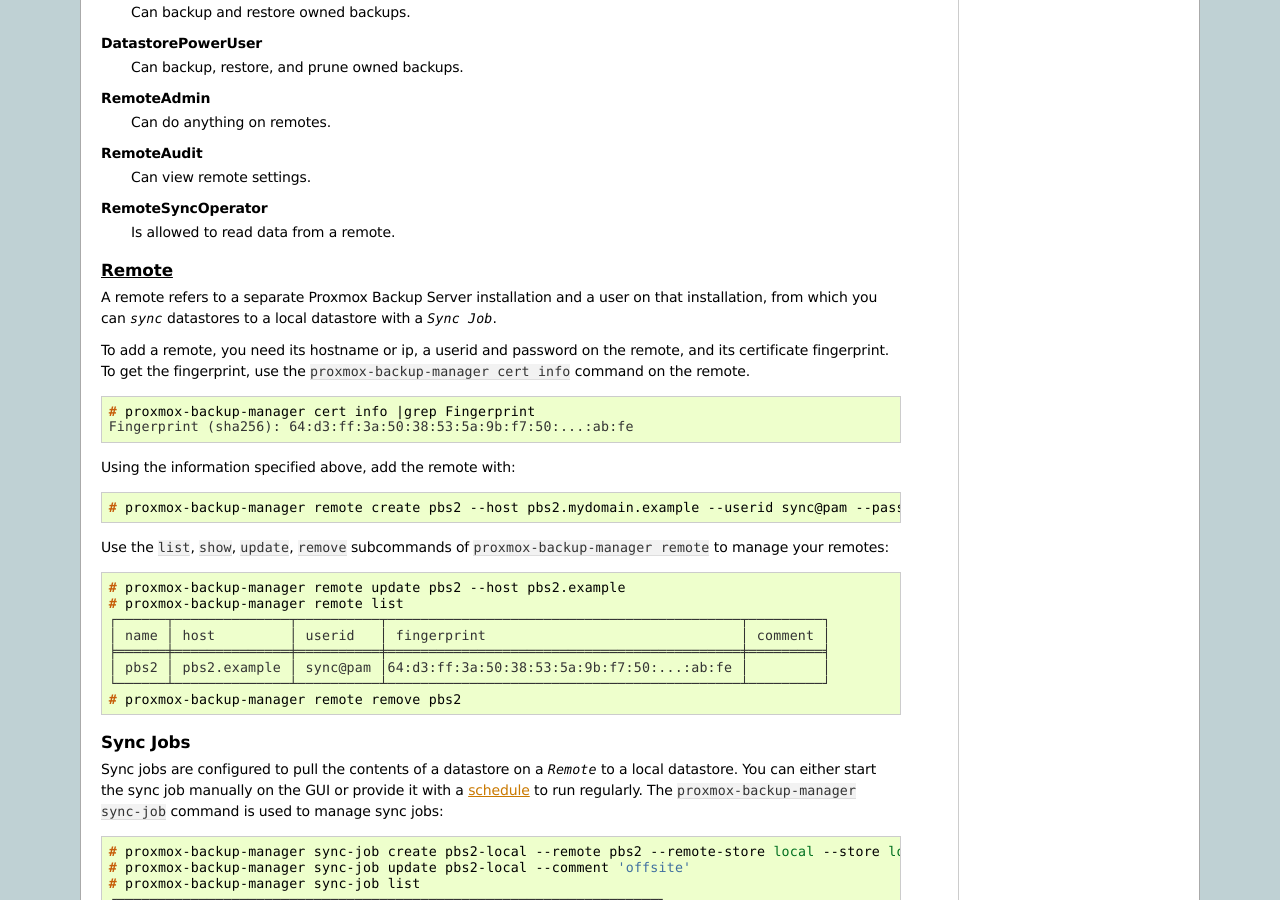
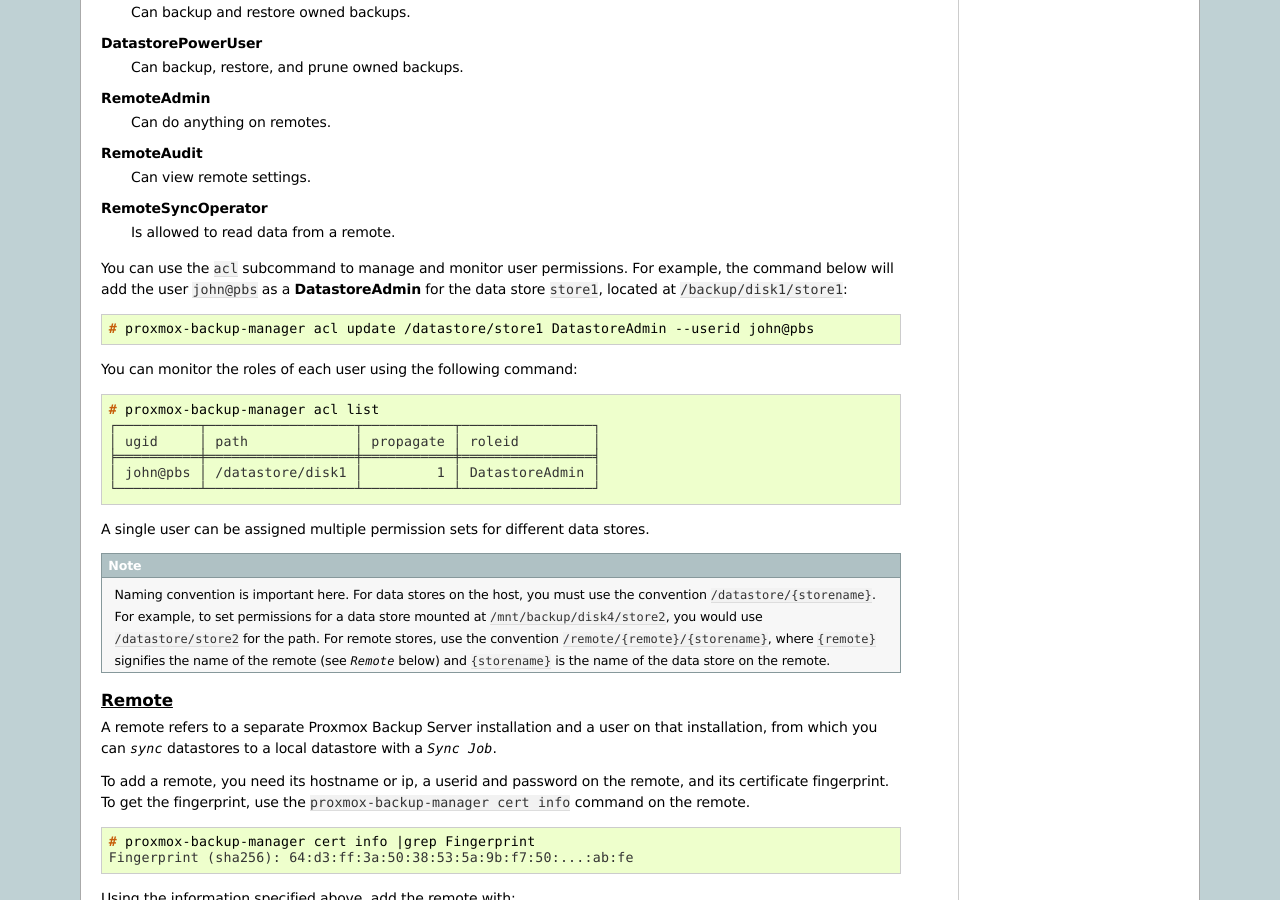
Before and after one commit to proxmox/proxmox-backup, a Sphinx documentation site: the page built from docs/administration-guide.rst, in a window 1280 px wide and 900 px high, scrolled down 4955 px. Built offline with Sphinx 7.4.7, drawn with Linux system fonts in a browser that asks for light colours.

Commit message:
Add section describing acl tool
This adds a section how to use the acl subcommand
to manage user access control

Signed-off-by: Dylan Whyte <d.whyte@proxmox.com>

```diff
--- a/docs/administration-guide.rst
+++ b/docs/administration-guide.rst
@@ -374,6 +374,35 @@
 **RemoteSyncOperator**
   Is allowed to read data from a remote.
 
+You can use the ``acl`` subcommand to manage and monitor user permissions. For
+example, the command below will add the user ``john@pbs`` as a
+**DatastoreAdmin** for the data store ``store1``, located at ``/backup/disk1/store1``:
+
+.. code-block:: console
+
+  # proxmox-backup-manager acl update /datastore/store1 DatastoreAdmin --userid john@pbs
+
+You can monitor the roles of each user using the following command:
+
+.. code-block:: console
+
+   # proxmox-backup-manager acl list
+   ┌──────────┬──────────────────┬───────────┬────────────────┐
+   │ ugid     │ path             │ propagate │ roleid         │
+   ╞══════════╪══════════════════╪═══════════╪════════════════╡
+   │ john@pbs │ /datastore/disk1 │         1 │ DatastoreAdmin │
+   └──────────┴──────────────────┴───────────┴────────────────┘
+
+A single user can be assigned multiple permission sets for different data stores.
+
+.. Note::
+  Naming convention is important here. For data stores on the host,
+  you must use the convention ``/datastore/{storename}``. For example, to set
+  permissions for a data store mounted at ``/mnt/backup/disk4/store2``, you would use
+  ``/datastore/store2`` for the path. For remote stores, use the convention
+  ``/remote/{remote}/{storename}``, where ``{remote}`` signifies the name of the
+  remote (see `Remote` below) and ``{storename}`` is the name of the data store on
+  the remote.
 
 :term:`Remote`
 ~~~~~~~~~~~~~~
```
